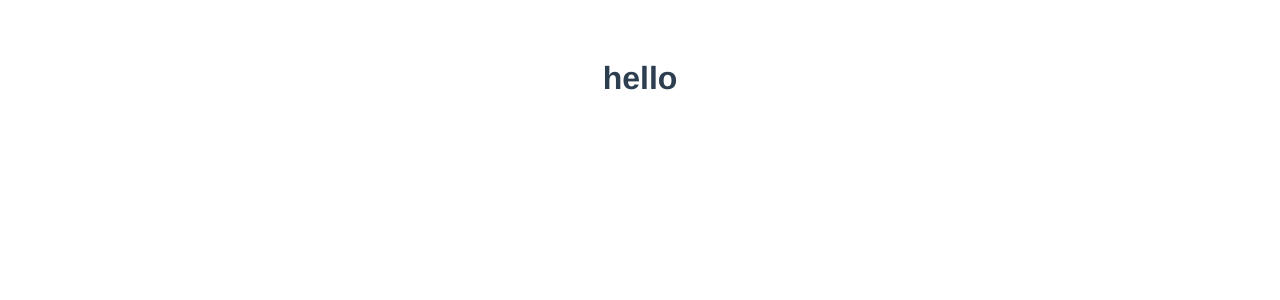
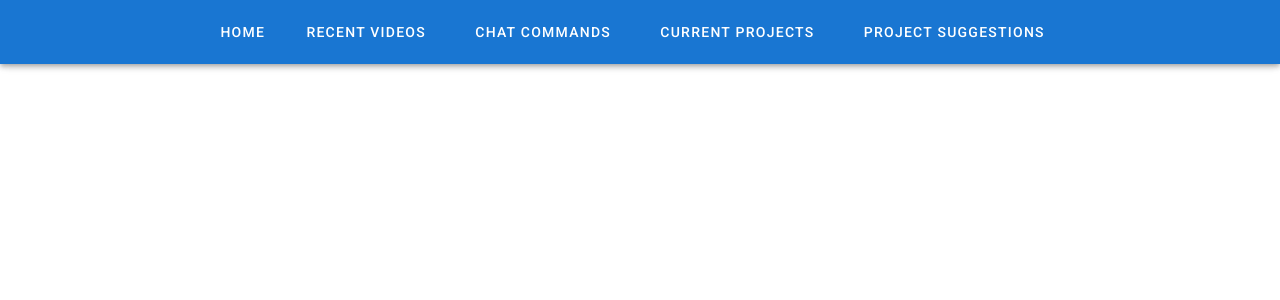
Before and after one commit to brooks-builds/brooks_builds_website, a Vue app: page / in a window 1280 px wide. Shown: the top 300 px of the page. Built offline with nearby package versions, Linux system fonts and the light colour scheme.

Commit message:
Created basic navigation

```diff
--- a/public/index.html
+++ b/public/index.html
@@ -6,6 +6,8 @@
     <meta name="viewport" content="width=device-width,initial-scale=1.0">
     <link rel="icon" href="<%= BASE_URL %>favicon.ico">
     <title><%= htmlWebpackPlugin.options.title %></title>
+    <link rel="stylesheet" href="https://fonts.googleapis.com/css?family=Roboto:100,300,400,500,700,900">
+    <link rel="stylesheet" href="https://cdn.jsdelivr.net/npm/@mdi/font@latest/css/materialdesignicons.min.css">
   </head>
   <body>
     <noscript>
--- a/src/App.vue
+++ b/src/App.vue
@@ -1,27 +1,39 @@
 <template>
-  <div id="app">
-    <Navigation />
-  </div>
+  <v-app>
+    <v-app-bar app color="primary" dark class="d-flex justify-space-around mb-6">
+      <v-btn
+        text
+      >
+        <span class="mr-2">Home</span>
+      </v-btn>
+      <v-btn text class="mr-2">
+        <span class="mr-2">Recent Videos</span>
+      </v-btn>
+      <v-btn text class="mr-2">
+        <span class="mr-2">Chat Commands</span>
+      </v-btn>
+      <v-btn text class="mr-2">
+        <span class="mr-2">Current Projects</span>
+      </v-btn>
+      <v-btn text class="mr-2">
+        <span class="mr-2">Project Suggestions</span>
+      </v-btn>
+    </v-app-bar>
+
+    <v-content>
+    </v-content>
+  </v-app>
 </template>
 
 <script>
-import Navigation from "./components/Navigation.vue";
-
 export default {
   name: "App",
+
   components: {
-    Navigation
-  }
+  },
+
+  data: () => ({
+    //
+  })
 };
 </script>
-
-<style>
-#app {
-  font-family: Avenir, Helvetica, Arial, sans-serif;
-  -webkit-font-smoothing: antialiased;
-  -moz-osx-font-smoothing: grayscale;
-  text-align: center;
-  color: #2c3e50;
-  margin-top: 60px;
-}
-</style>
--- a/src/main.js
+++ b/src/main.js
@@ -1,10 +1,12 @@
 import Vue from "vue";
 import App from "./App.vue";
 import store from "./store";
+import vuetify from "./plugins/vuetify";
 
 Vue.config.productionTip = false;
 
 new Vue({
   store,
+  vuetify,
   render: h => h(App)
 }).$mount("#app");
--- /dev/null
+++ b/src/plugins/vuetify.js
@@ -0,0 +1,6 @@
+import Vue from "vue";
+import Vuetify from "vuetify/lib";
+
+Vue.use(Vuetify);
+
+export default new Vuetify({});
--- /dev/null
+++ b/vue.config.js
@@ -0,0 +1,3 @@
+module.exports = {
+  transpileDependencies: ["vuetify"]
+};
```
Also changed, not shown: package.json (+6 -1 lines), src/components/HelloWorld.vue (added, +141 -0 lines), src/assets/logo.svg (added), 1 other file (tests, documents, lock files or other folders).
